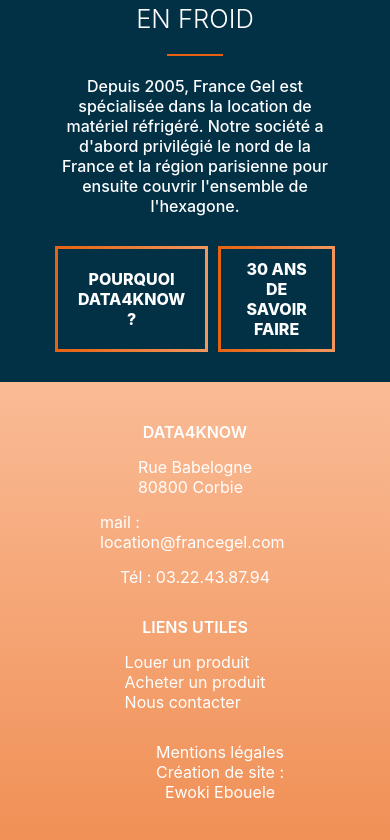
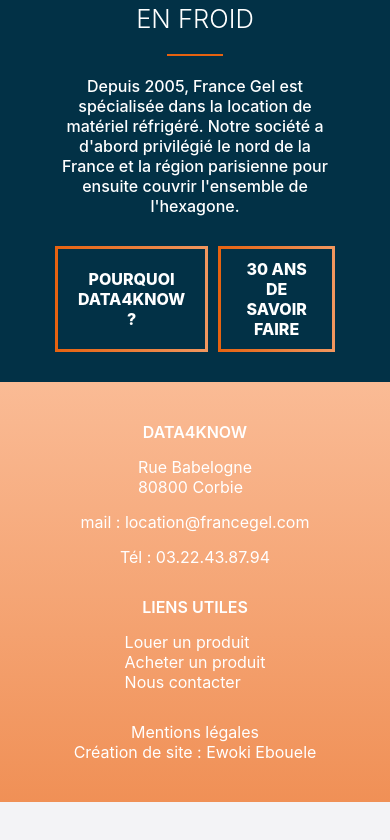
Before and after one commit to Ewoki-ebouele-ange/data4know-presentation, a React (Create React App) app: page / in a window 390 px wide. Shown: the part 5204-6044 px from the top of the page. After the commit the page ends 6006 px from the top, so only its background shows below. Built offline with nearby package versions, Linux system fonts and the light colour scheme.

Commit message:
Dernier commit

```diff
--- a/src/components/Accueil/Accueil.css
+++ b/src/components/Accueil/Accueil.css
@@ -294,6 +294,7 @@
         align-items: center;
         justify-content: center;
         gap: 30px !important;
+        padding: 40px 60px !important;
     }
     .site_information{
         align-items: center;
@@ -304,7 +305,7 @@
         justify-content: center;
     }
     .ment_leg{
-        padding: 0;
+        padding: 0 !important;
     }
 }
 
```
